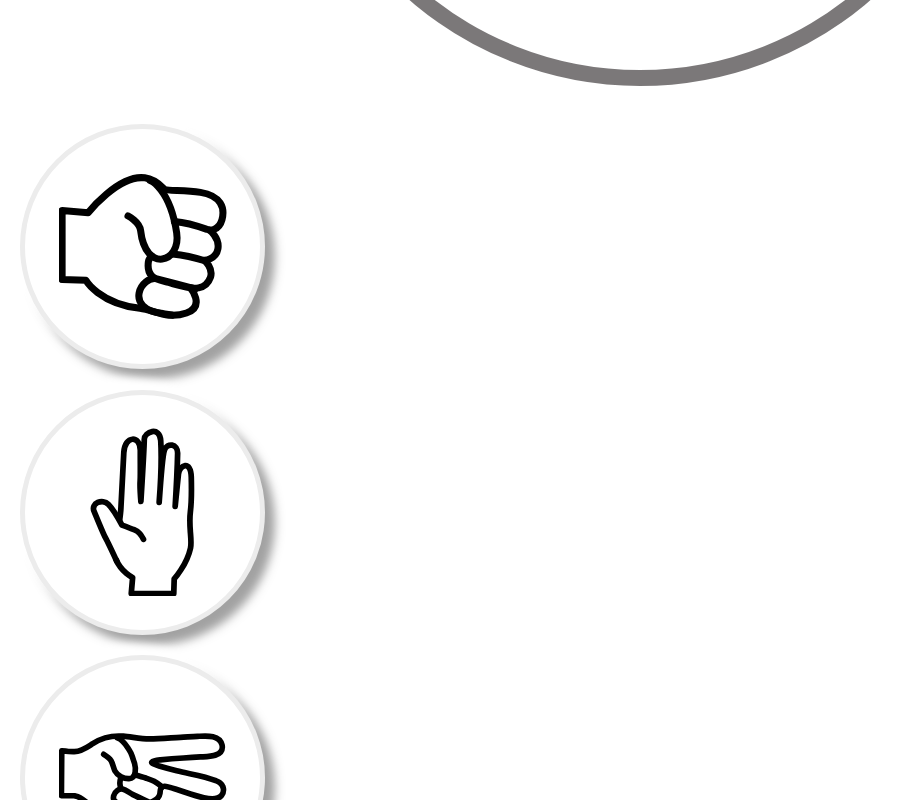
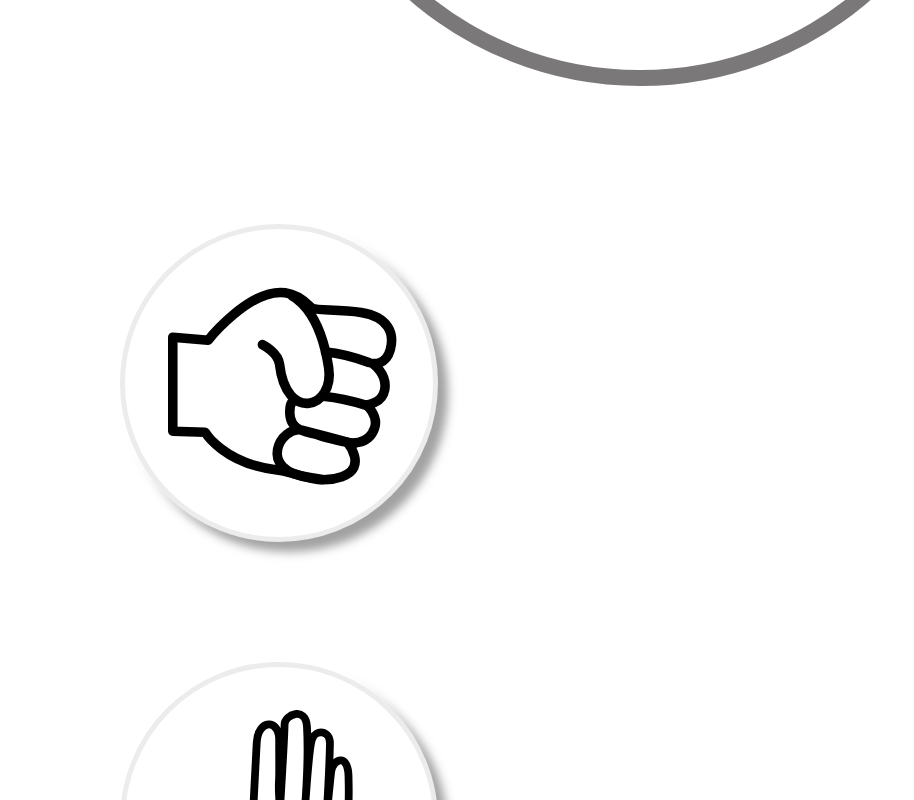
Before and after one commit to CodeGit/rockpaperscissors, a React (Create React App) app: page / in a window 1280 px wide. Shown: the part 740-1540 px from the top of the page, without its empty margins (0-914 px from the left). Built offline with nearby package versions, Linux system fonts and the light colour scheme.

Commit message:
changed unit to rem

```diff
--- a/src/components/ActionButton.tsx
+++ b/src/components/ActionButton.tsx
@@ -21,12 +21,13 @@ export interface ActionProps {
     toggleSelected: () => void,
 };
 
+export const buttonDiameter = 25;
+
 const styles = css({
-    display: "flex",
-    flexDirection: 'column',
+    position: "relative",
     alignItems: 'center',
     textAlign: 'center',
-    fontSize: 'clamp(1em, calc(1em + 2vw), 3em)',
+    fontSize: `${buttonDiameter}rem`,
     width: 'fit-content',
     textTransform: 'none',
     color: '7CA0DC',
@@ -36,8 +37,8 @@ const styles = css({
 });
 
 const roundButtonStyles = css({
-    height: "clamp(1em, calc(3.5em), 10em)",
-    width: "clamp(1em, calc(3.5em), 10em)",
+    height: `${buttonDiameter / 1.3}rem`,
+    width: `${buttonDiameter / 1.3}rem`,
     top: "50%",
     left: "50%",
     borderRadius: "50%",
@@ -78,9 +79,11 @@ const unselectedRoundButtonStyles = css({
 }, roundButtonStyles);
 
 const svgStyles = css({
-    height: "clamp(1em, calc(2.5em), 10em)",
-    width: "clamp(1em, calc(2.5em), 10em)",
-    padding: "0.5em",
+    height: `${buttonDiameter / 1.75}rem`,
+    width: `${buttonDiameter / 1.75}rem`,
+    position: "absolute",
+    top: `${buttonDiameter * 0.12}rem`,
+    left: `${buttonDiameter * 0.12}rem`,
 });
 
 export const rpsGameActions = [ActionType.Rock, ActionType.Paper, ActionType.Scissors];
```
